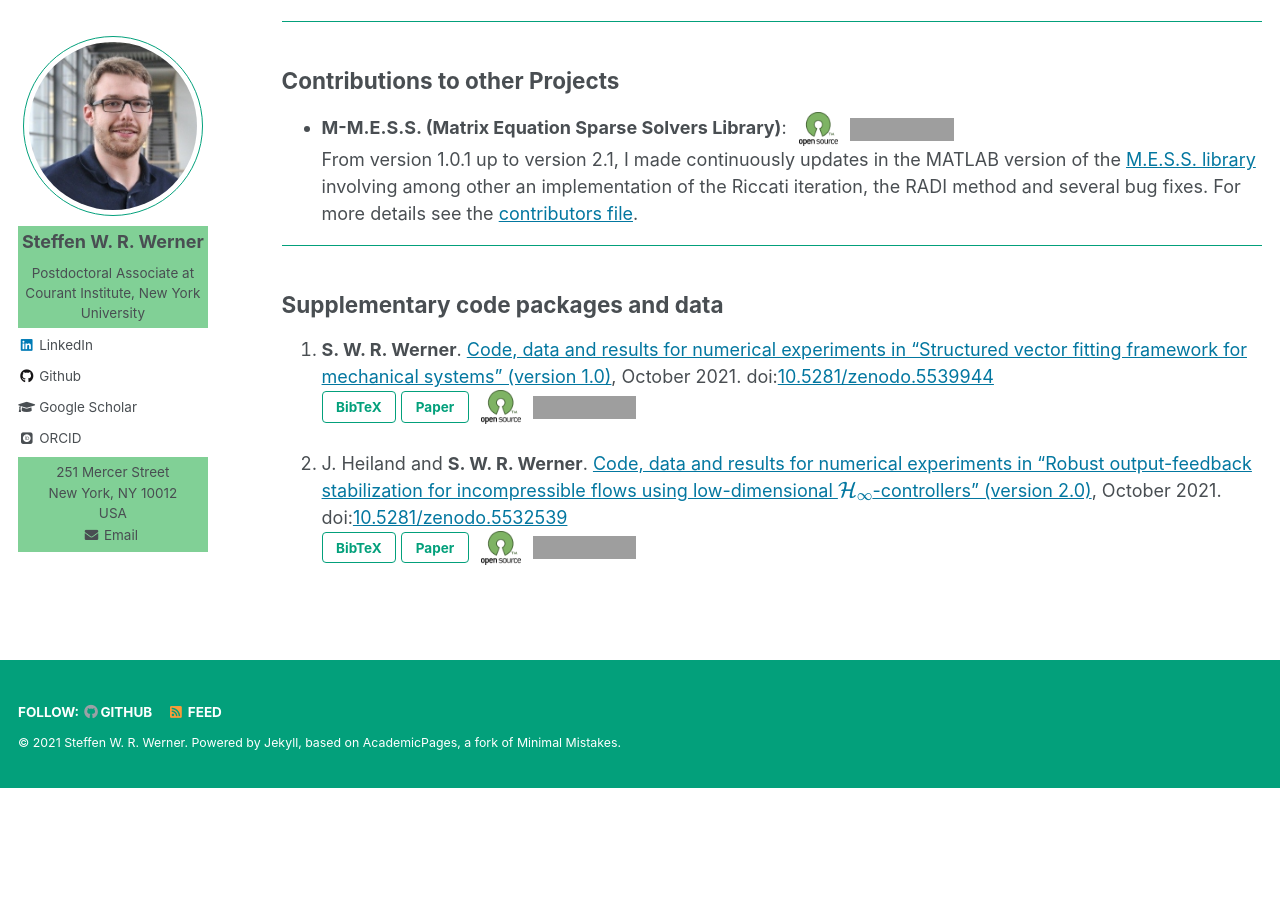
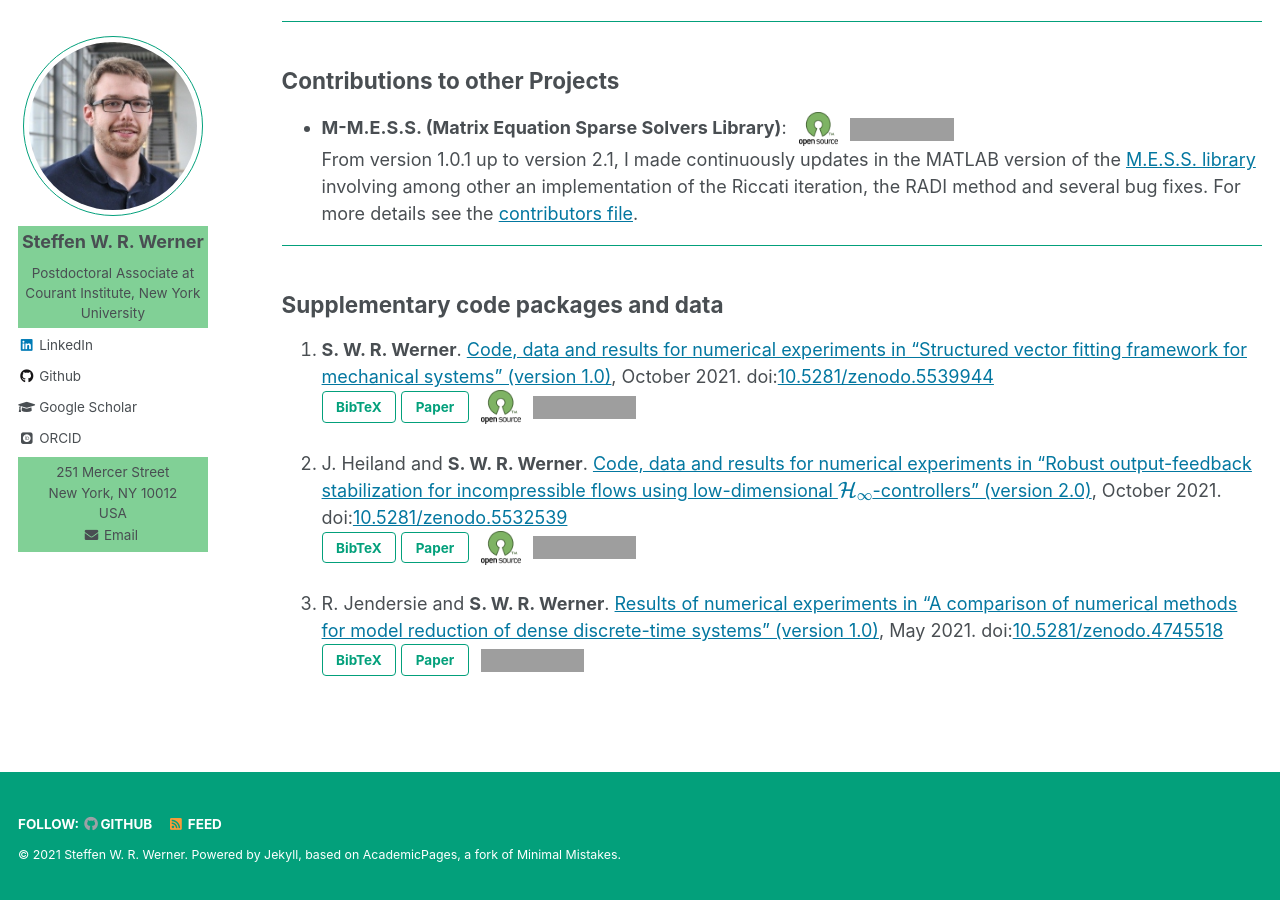
Before and after one commit to ninsteve/ninsteve.github.io, a Jekyll site: the page built from _pages/software.md, in a window 1280 px wide and 900 px high, scrolled down 730 px. Built offline with Jekyll 4.4.1, drawn with Linux system fonts in a browser that asks for light colours; nearby versions of some CDN libraries; some web fonts are replaced; formulas are drawn with MathJax 3; before the commit the page ends 1518 px from its top, so only the background shows below that; grey boxes are pictures that could not be loaded.

Commit message:
Added new entry with license.

```diff
--- a/_pages/software.md
+++ b/_pages/software.md
@@ -128,6 +128,19 @@ author_profile: true
     <img src="https://img.shields.io/badge/license-MIT-green.svg"
     alt="License: MIT" class="badge"></a>
 
+1. R. Jendersie and <strong>S. W. R. Werner</strong>. <a target="blank_"
+    href="https://doi.org/10.5281/zenodo.4745518">Results of numerical
+    experiments in &ldquo;A comparison
+    of numerical methods for model reduction of dense discrete-time
+    systems&rdquo; (version 1.0)</a>, May 2021. doi:<a
+    target="blank_" href="https://doi.org/10.5281/zenodo.4745518">10.5281/zenodo.4745518</a><br />
+    <button id="supJenW21-pop" class="btn btn--inverse">BibTeX</button>
+    <a target="blank_" href="https://doi.org/10.1515/auto-2021-0035"><button
+    class="btn btn--inverse">Paper</button></a>
+    <a href="https://creativecommons.org/licenses/by/4.0">
+    <img src="https://licensebuttons.net/l/by/3.0/88x31.png"
+    alt="License: CC BY 4.0" class="badge"></a>
+
 <!-- Javascripts for Buttons and BibTeX content. -->
 
 <div id="includedBibTeX"></div>
--- a/files/software/bibtex.html
+++ b/files/software/bibtex.html
@@ -40,3 +40,22 @@
   doi    =       {10.5281/zenodo.5532539}
 }
 </code></pre></div>
+<!--=========================================================================-->
+<script>
+  $(function(){
+  $('#supJenW21-pop').magnificPopup({ items: { src: '#supJenW21' },
+  closeBtnInside: true, autoFocusLast: false, fixedContentPos: false,
+  type: 'inline' }); });
+</script>
+<div id="supJenW21" class="bibtex-dialog mfp-hide">
+<pre><code>
+@MISC{supJenW21,
+  author =       {Jendersie, R. and Werner, S.~W.~R.},
+  title  =       {Results of Numerical Experiments in ``{A} comparison of
+                  numerical methods for model reduction of dense discrete-time
+                  systems'' (version 1.0)},
+  month  =       may,
+  year   =       {2021},
+  doi    =       {10.5281/zenodo.4745518}
+}
+</code></pre></div>
```
